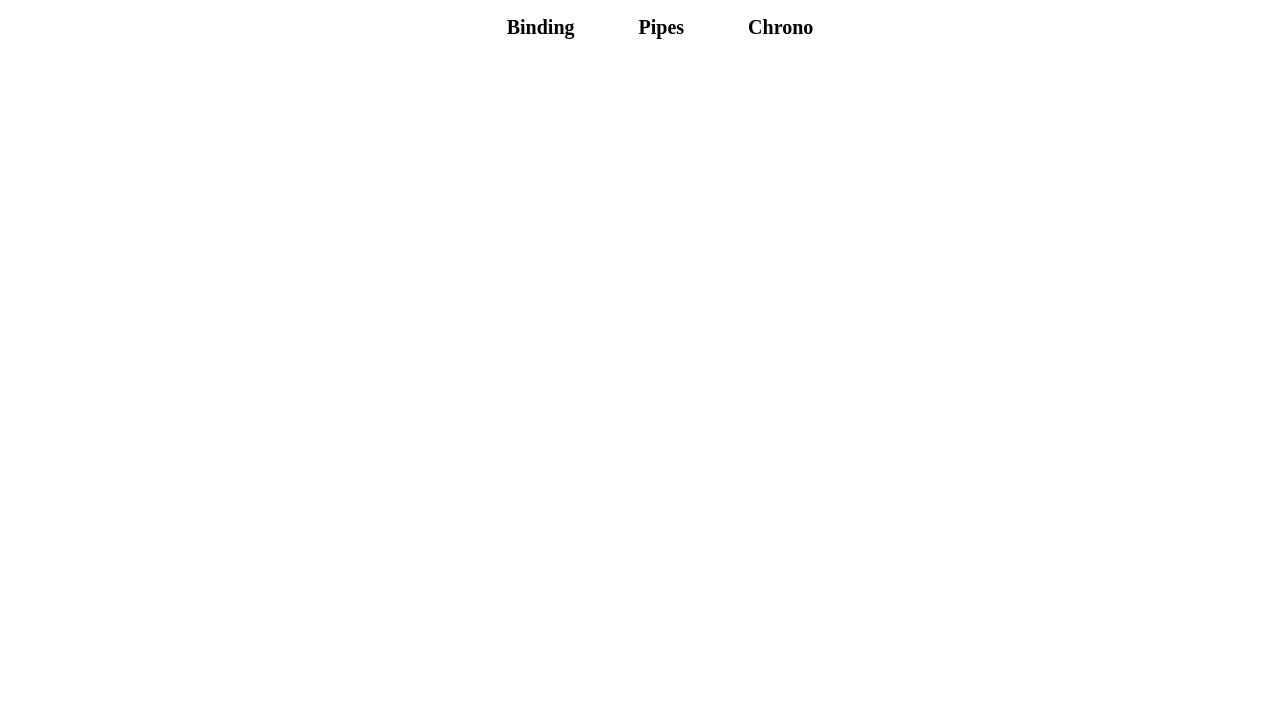
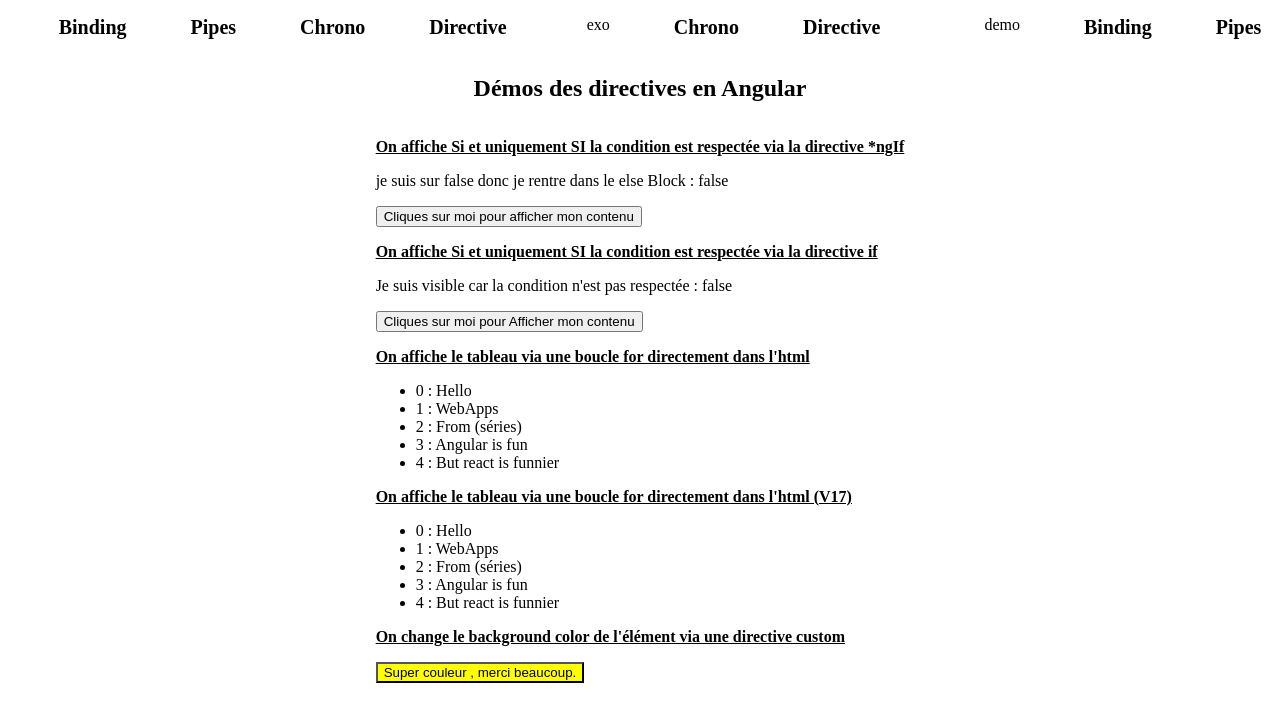
Before and after one commit to jean-christophe-cartiaux/Angular, an Angular app: page /demos/directive in a window 1280 px wide. Before the commit this address led to /. Shown: the top 722 px of the page. Built offline with nearby package versions, Linux system fonts and the light colour scheme.

Commit message:
exo + démo

```diff
--- /dev/null
+++ b/src/app/Demos/directives/custom.directive.ts
@@ -0,0 +1,19 @@
+import {Directive, ElementRef, Renderer2} from '@angular/core';
+
+
+@Directive({
+  selector: '[changesBackground]',
+  standalone: true
+})
+export class CustomDirective {
+
+  constructor(private ElementRef: ElementRef,private renderer:Renderer2) { }
+
+  ngOnInit(){
+    this.renderer.setStyle(
+      this.ElementRef.nativeElement,
+      'background-color',
+      'yellow'
+    )
+  }
+}
--- /dev/null
+++ b/src/app/Demos/directives/directives.component.html
@@ -0,0 +1,75 @@
+<div class="container">
+  <h2>{{title}}</h2>
+  <div>
+
+    <p style="font-weight: bolder; text-decoration: underline">
+      On affiche Si et uniquement SI la condition est respectée via la directive *ngIf
+    </p>
+    <div *ngIf="showIfTrueNgIf; else elseBlock">
+        <p>
+          je suis visible car la condition est respectée =  {{showIfTrueNgIf}}
+        </p>
+      <button (click)="showAndHideInvisibleThings()">
+          Cliques sur moi pour  cacher mon contenue
+      </button>
+    </div>
+    <ng-template #elseBlock>
+      <p>je suis sur false donc je rentre dans le else Block :  {{showIfTrueNgIf}}</p>
+      <button (click)="showAndHideInvisibleThings()">
+          Cliques sur moi pour afficher mon contenu
+      </button>
+
+    </ng-template>
+    <p style="font-weight: bolder; text-decoration: underline">
+      On affiche Si et uniquement SI la condition est respectée via la directive if
+    </p>
+    @if(showIfTrueIf){
+      <div>
+        <p>
+          Je suis visible car la condition est respectée: {{showIfTrueIf}}
+        </p>
+      <button (click)="showAndHideInvisibleThings2()">Cliques sur moi pour cacher mon contenu</button>
+      </div>
+
+    } @else {
+      <div>
+        <p>
+          Je suis visible car la condition n'est pas respectée  : {{showIfTrueIf}}
+        </p>
+        <button (click)="showAndHideInvisibleThings2()">Cliques sur moi pour Afficher mon contenu</button>
+
+      </div>
+    }
+
+    <!--                          -->
+    <p style="font-weight: bolder; text-decoration: underline">
+      On affiche le tableau via une boucle for directement dans l'html
+    </p>
+    <ul>
+      <li *ngFor="let things of arrayOfThingsToShow; let i = index">
+        {{i}} : {{things}}
+      </li>
+    </ul>
+
+
+
+    <p style="font-weight: bolder; text-decoration: underline">
+      On affiche le tableau via une boucle for directement dans l'html (V17)
+    </p>
+    <ul>
+      @for (things of arrayOfThingsToShow; let i = $index; track things){
+        <li>{{i}} : {{things}}</li>
+      } @empty {
+        <li>Noting to see here , move on.</li>
+      }
+    </ul>
+
+    <!--                          -->
+
+    <p style="font-weight: bolder; text-decoration: underline">
+      On change le background color de l'élément via une directive custom
+    </p>
+    <button changesBackground> Super couleur , merci beaucoup. </button>
+
+  </div>
+</div>
--- /dev/null
+++ b/src/app/Demos/directives/directives.component.ts
@@ -0,0 +1,25 @@
+import { Component } from '@angular/core';
+import {NgIf,NgFor} from "@angular/common";
+import{CustomDirective} from "./custom.directive";
+
+@Component({
+  selector: 'app-directives',
+  standalone: true,
+  imports: [NgIf,NgFor,CustomDirective],
+  templateUrl: './directives.component.html',
+  styleUrl: './directives.component.scss'
+})
+export class DirectivesComponent {
+title:string = 'Démos des directives en Angular';
+showIfTrueNgIf:boolean = false;
+showIfTrueIf: boolean=false;
+
+arrayOfThingsToShow:string[]=['Hello','WebApps','From (séries)','Angular is fun','But react is funnier'];
+
+showAndHideInvisibleThings(){
+  this.showIfTrueNgIf= !this.showIfTrueNgIf;
+}
+  showAndHideInvisibleThings2(){
+    this.showIfTrueIf= !this.showIfTrueIf;
+  }
+}
--- a/src/app/app.routes.ts
+++ b/src/app/app.routes.ts
@@ -2,6 +2,7 @@ import { Routes } from '@angular/router';
 import {BindingsComponent} from "./Demos/bindings/bindings.component";
 import {PipesComponent} from "./Demos/pipes/pipes.component";
 import {ExoTimerComponent} from "./exo/exo-timer/exo-timer.component";
+import {DirectivesComponent} from "./Demos/directives/directives.component";
 
 export const routes: Routes = [
 /*  {path:'demos/bindings',component:BindingsComponent},
@@ -10,6 +11,7 @@ export const routes: Routes = [
   {path:'demos',children:[
       {path:'bindings',component:BindingsComponent},
       {path:'pipes',component:PipesComponent},
-      {path:'times',component:ExoTimerComponent}
+      {path:'times',component:ExoTimerComponent},
+      {path:'directive',component:DirectivesComponent}
     ]}
 ];
--- a/src/app/exo/exo-timer/exo-timer.component.ts
+++ b/src/app/exo/exo-timer/exo-timer.component.ts
@@ -29,7 +29,7 @@ export class ExoTimerComponent {
 
 
       this.sec = (this.sec+1);
-    },1);
+    },1000);
 
   }
   stop(){
--- a/src/app/navbar/navbar.component.html
+++ b/src/app/navbar/navbar.component.html
@@ -9,5 +9,21 @@
     <li>
       <a routerLink="/demos/times">Chrono</a>
     </li>
+    <li>
+      <a routerLink="/demos/directive">Directive</a>
+    </li>
+
+  </ul>
+  <ul>
+    <ul>exo</ul>
+    <li><a routerLink="/demos/times">Chrono</a></li>
+    <li><a routerLink="/demos/directive">Directive</a></li>
+    <ul>demo</ul>
+    <li>
+      <a routerLink="/demos/bindings">Binding</a>
+    </li>
+    <li>
+      <a routerLink="/demos/pipes">Pipes</a>
+    </li>
   </ul>
 </nav>
```
Also changed, not shown: src/app/Demos/directives/directives.component.scss (added), 2 other files (tests, documents, lock files or other folders).
